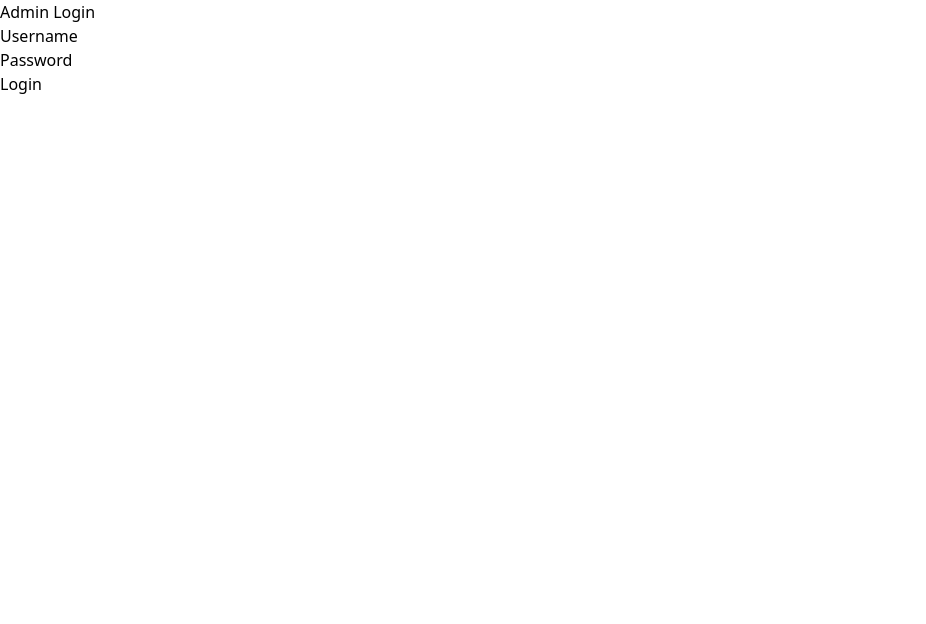
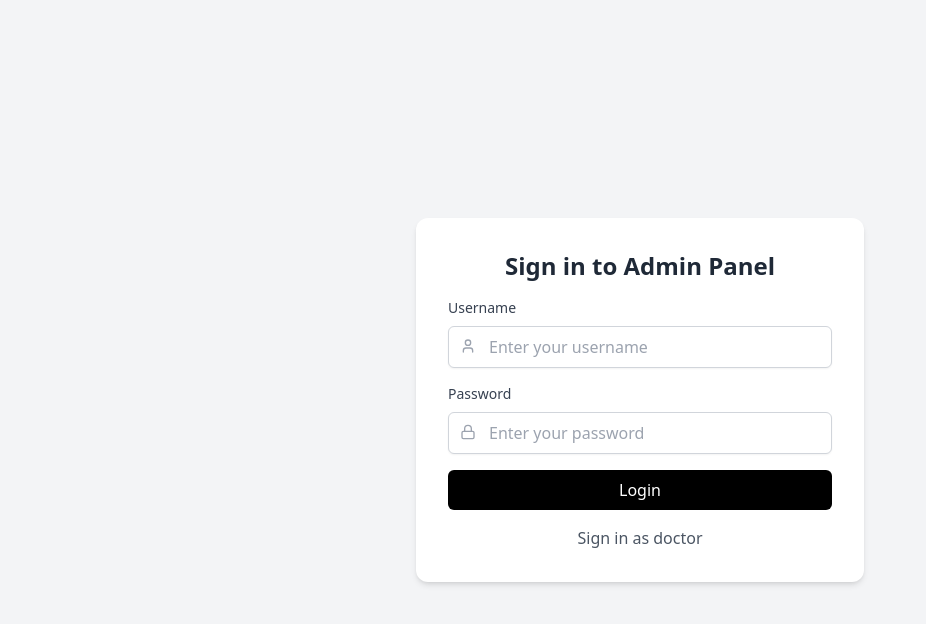
Before and after one commit to imtiaz-risat/ibnsina-med-app, a Next.js app: page /login/admin in a window 1280 px wide. Shown: the top 624 px of the page, without its empty margins (0-926 px from the left). Built offline with nearby package versions, Linux system fonts and the light colour scheme.

Commit message:
ui: style the login pages

```diff
--- a/app/login/admin/page.jsx
+++ b/app/login/admin/page.jsx
@@ -1,51 +1,104 @@
 "use client";
-import React, { useState } from "react";
+import { useState } from "react";
 import { signIn } from "next-auth/react";
+import { BiMessageSquareError } from "react-icons/bi";
+import { LuUser } from "react-icons/lu";
+import { LuLock } from "react-icons/lu";
 
 const AdminLoginPage = () => {
   const [username, setUsername] = useState("");
   const [password, setPassword] = useState("");
+  const [error, setError] = useState("");
+  const [loading, setLoading] = useState(false);
 
   const handleSubmit = async (e) => {
     e.preventDefault();
+    setError("");
+    setLoading(true);
+
     const result = await signIn("admin-login", {
       redirect: false,
       username,
       password,
     });
 
+    setLoading(false);
+
     if (result?.error) {
-      console.error("Login failed: " + result.error);
-      alert("Login failed: " + result.error);
+      setError("Login failed: " + result.error);
     } else {
       window.location.href = "/admin";
     }
   };
 
   return (
-    <div>
-      <h1>Admin Login</h1>
-      <form onSubmit={handleSubmit}>
-        <div>
-          <label>Username</label>
+    <div className="min-h-screen bg-gray-100 flex items-center justify-center px-4">
+      <div className="w-full max-w-md bg-white rounded-xl shadow-md p-8 space-y-4">
+        <h2 className="text-center text-2xl font-extrabold text-gray-800">
+          Sign in to Admin Panel
+        </h2>
+
+        {error && (
+          <div className="bg-red-50 border border-red-200 text-red-600 p-3 rounded-md flex items-center">
+            <BiMessageSquareError className="w-5 h-5 mr-2" />
+            {error}
+          </div>
+        )}
+
+        <form onSubmit={handleSubmit} className="space-y-4">
+          <div className="relative">
+            <label
+              htmlFor="username"
+              className="block text-sm font-medium text-gray-700 mb-2"
+            >
+              Username
+            </label>
             <input
               type="text"
+              id="username"
               value={username}
               onChange={(e) => setUsername(e.target.value)}
               required
+              className="w-full px-3 py-2 border border-gray-300 rounded-md shadow-sm focus:outline-none focus:ring-1 focus:ring-blue-500 pl-10"
+              placeholder="Enter your username"
             />
+            <LuUser className="absolute left-3 top-10 w-4 h-4 text-gray-400" />
           </div>
-        <div>
-          <label>Password</label>
+
+          <div className="relative">
+            <label
+              htmlFor="password"
+              className="block text-sm font-medium text-gray-700 mb-2"
+            >
+              Password
+            </label>
             <input
               type="password"
+              id="password"
               value={password}
               onChange={(e) => setPassword(e.target.value)}
               required
+              className="w-full px-3 py-2 border border-gray-300 rounded-md shadow-sm focus:outline-none focus:ring-1 focus:ring-blue-500 pl-10"
+              placeholder="Enter your password"
             />
+            <LuLock className="absolute left-3 top-10 w-4 h-4 text-gray-400" />
           </div>
-        <button type="submit">Login</button>
+
+          <button
+            type="submit"
+            className="w-full bg-black text-white py-2 rounded-md hover:bg-gray-800 transition-colors duration-300 focus:outline-none focus:ring-2 focus:ring-blue-500 focus:ring-offset-2"
+            disabled={loading}
+          >
+            {loading ? "Validating..." : "Login"}
+          </button>
+
+          <div className="text-center mt-4">
+            <a href="/login" className="text-gray-600 hover:underline">
+              Sign in as doctor
+            </a>
+          </div>
         </form>
+      </div>
     </div>
   );
 };
--- a/app/login/page.jsx
+++ b/app/login/page.jsx
@@ -1,51 +1,99 @@
 "use client";
-import React, { useState } from "react";
+import { useState } from "react";
 import { signIn } from "next-auth/react";
+import { BiMessageSquareError } from "react-icons/bi";
+import { LuUser } from "react-icons/lu";
+import { LuLock } from "react-icons/lu";
 
 const DoctorLoginPage = () => {
   const [username, setUsername] = useState("");
   const [password, setPassword] = useState("");
+  const [error, setError] = useState("");
+
+  const [loading, setLoading] = useState(false);
 
   const handleSubmit = async (e) => {
     e.preventDefault();
+    setError("");
+    setLoading(true);
+
     const result = await signIn("doctor-login", {
       redirect: false,
       username,
       password,
     });
 
+    setLoading(false);
+
     if (result?.error) {
-      console.error("Login failed: " + result.error);
-      alert("Login failed: " + result.error);
+      setError("Login failed: " + result.error);
     } else {
       window.location.href = "/doctor";
     }
   };
 
   return (
-    <div>
-      <h1>Doctor Login</h1>
-      <form onSubmit={handleSubmit}>
-        <div>
-          <label>Username</label>
+    <div className="min-h-screen bg-gray-100 flex items-center justify-center px-4">
+      <div className="w-full max-w-md bg-white rounded-xl shadow-md p-8 space-y-4">
+        <h2 className="text-center text-2xl font-extrabold text-gray-800">
+          Sign in to Your Account
+        </h2>
+
+        {error && (
+          <div className="bg-red-50 border border-red-200 text-red-600 p-3 rounded-md flex items-center">
+            <BiMessageSquareError className="w-5 h-5 mr-2" />
+            {error}
+          </div>
+        )}
+
+        <form onSubmit={handleSubmit} className="space-y-4">
+          <div className="relative">
+            <label
+              htmlFor="username"
+              className="block text-sm font-medium text-gray-700 mb-2"
+            >
+              Username
+            </label>
             <input
               type="text"
+              id="username"
               value={username}
               onChange={(e) => setUsername(e.target.value)}
               required
+              className="w-full px-3 py-2 border border-gray-300 rounded-md shadow-sm focus:outline-none focus:ring-1 focus:ring-blue-500 pl-10"
+              placeholder="Enter your username"
             />
+            <LuUser className="absolute left-3 top-10 w-4 h-4 text-gray-400" />
           </div>
-        <div>
-          <label>Password</label>
+
+          <div className="relative">
+            <label
+              htmlFor="password"
+              className="block text-sm font-medium text-gray-700 mb-2"
+            >
+              Password
+            </label>
             <input
               type="password"
+              id="password"
               value={password}
               onChange={(e) => setPassword(e.target.value)}
               required
+              className="w-full px-3 py-2 border border-gray-300 rounded-md shadow-sm focus:outline-none focus:ring-1 focus:ring-blue-500 pl-10"
+              placeholder="Enter your password"
             />
+            <LuLock className="absolute left-3 top-10 w-4 h-4 text-gray-400" />
           </div>
-        <button type="submit">Login</button>
+
+          <button
+            type="submit"
+            className="w-full bg-black text-white py-2 rounded-md hover:bg-gray-800 transition-colors duration-300 focus:outline-none focus:ring-2 focus:ring-blue-500 focus:ring-offset-2"
+            disabled={loading}
+          >
+            {loading ? "Validating..." : "Login"}
+          </button>
         </form>
+      </div>
     </div>
   );
 };
--- a/package.json
+++ b/package.json
@@ -14,7 +14,8 @@
     "next": "15.1.6",
     "next-auth": "^4.24.11",
     "react": "^19.0.0",
-    "react-dom": "^19.0.0"
+    "react-dom": "^19.0.0",
+    "react-icons": "^5.4.0"
   },
   "devDependencies": {
     "@eslint/eslintrc": "^3",
```
Also changed, not shown: 1 other file (tests, documents, lock files or other folders). Lines whose indentation alone changed are shown as unchanged.
